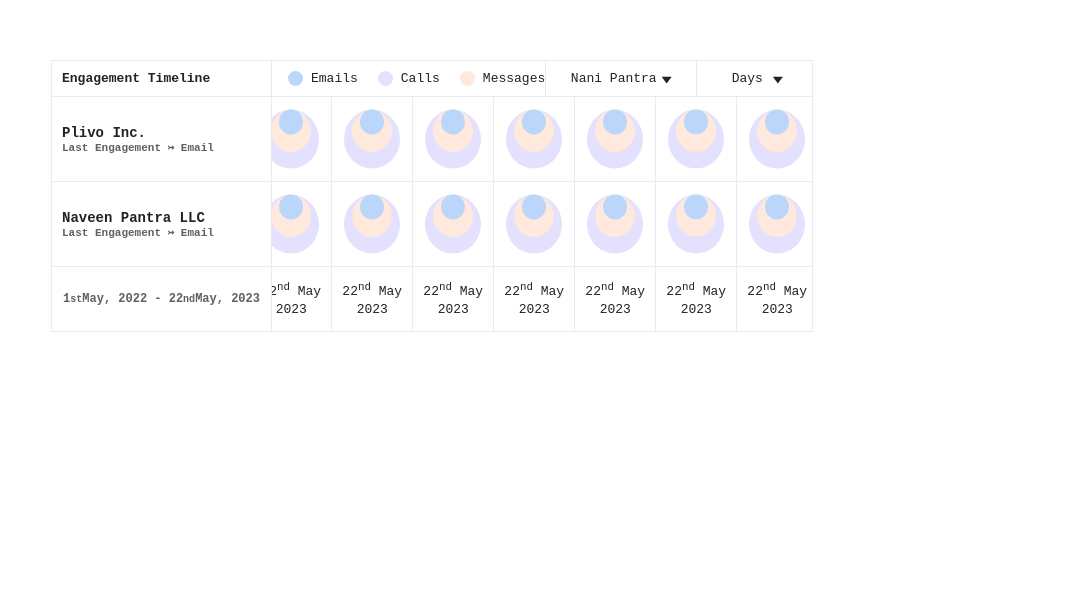
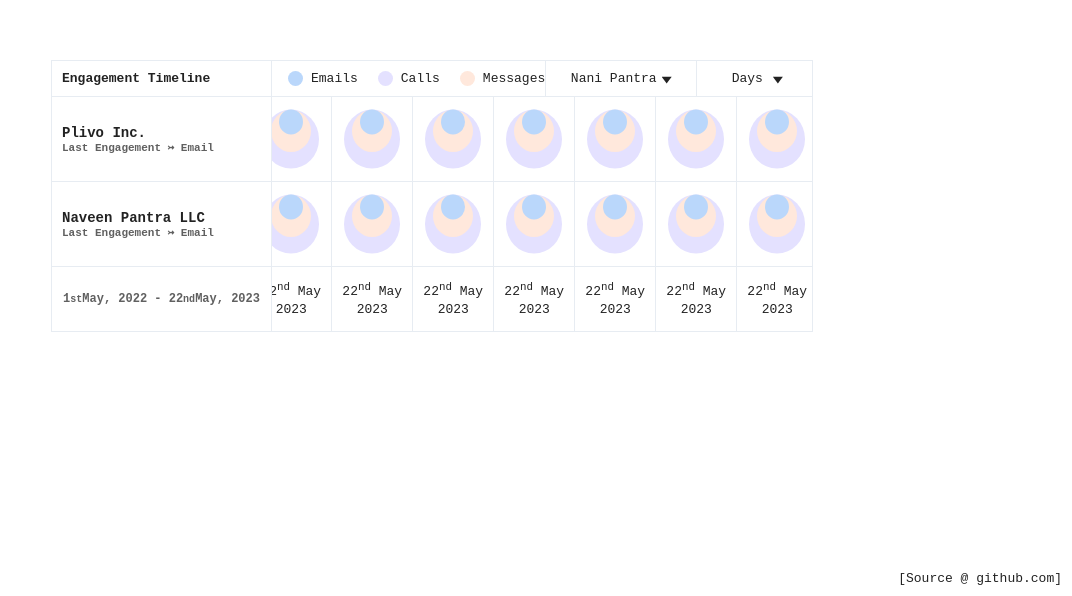
Before and after one commit to NaveenPantra/time-series-bubble-chart, a plain HTML site: page index.html in a window 1280 px wide. Shown: the part 204-800 px from the top of the page, without its empty margins (208-1280 px from the left). Drawn offline with Linux system fonts and the light colour scheme.

Commit message:
added source anchor

```diff
--- a/index.html
+++ b/index.html
@@ -282,5 +282,7 @@
     </div>
   </div>
 </section>
+
+<a class="code-source" href="https://github.com/NaveenPantra/time-series-bubble-chart">[Source @ github.com]</a>
 </body>
 </html>
--- a/style.css
+++ b/style.css
@@ -248,3 +248,16 @@ section {
   align-items: center;
   justify-content: center;
 }
+
+.code-source {
+  position: fixed;
+  bottom: 10px;
+  right: 10px;
+}
+
+a, a:active, a:visited, a:hover {
+  color: #222;
+  font-family: monospace;
+  font-weight: normal;
+  text-decoration: none;
+}
```
